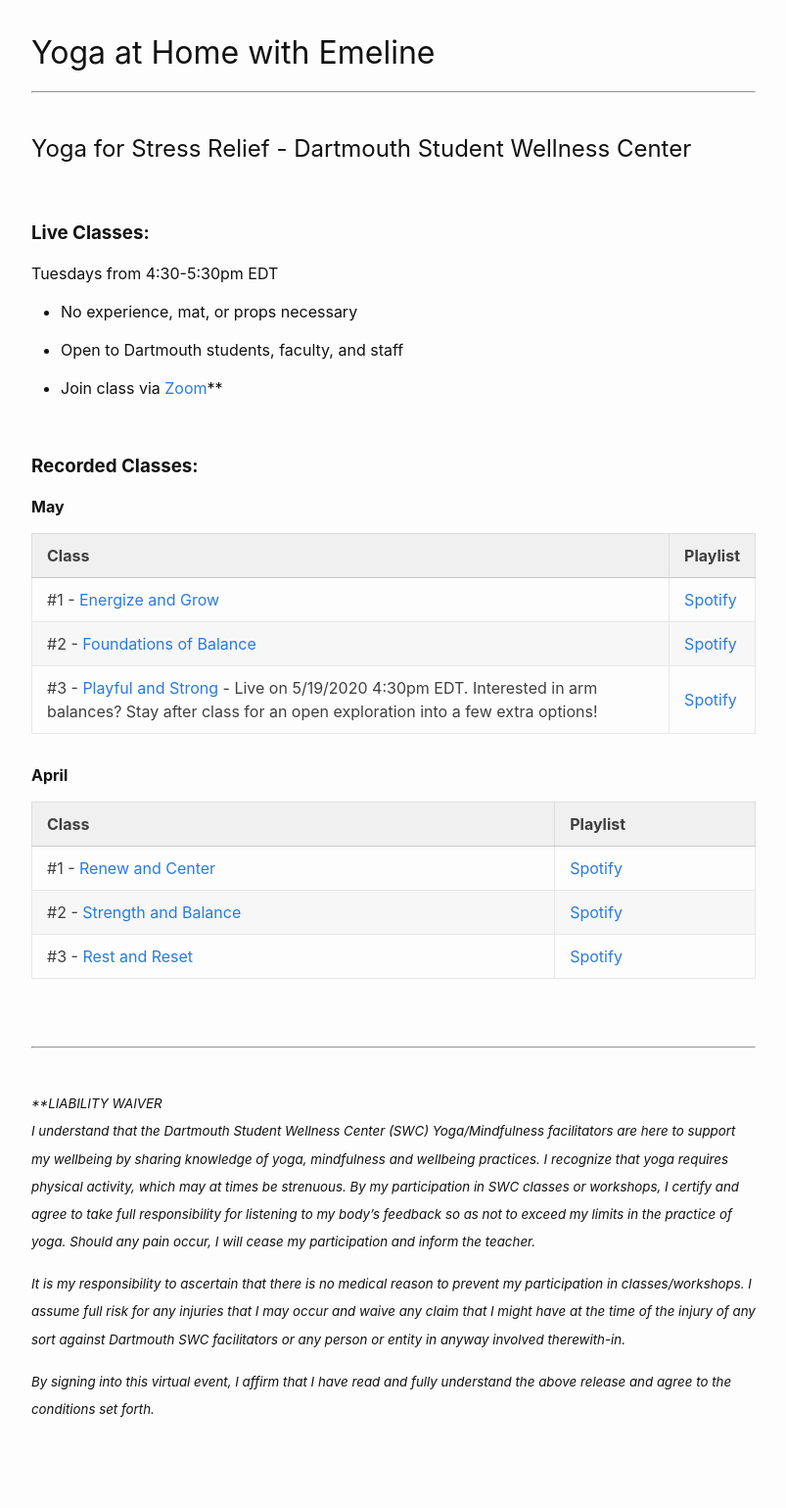
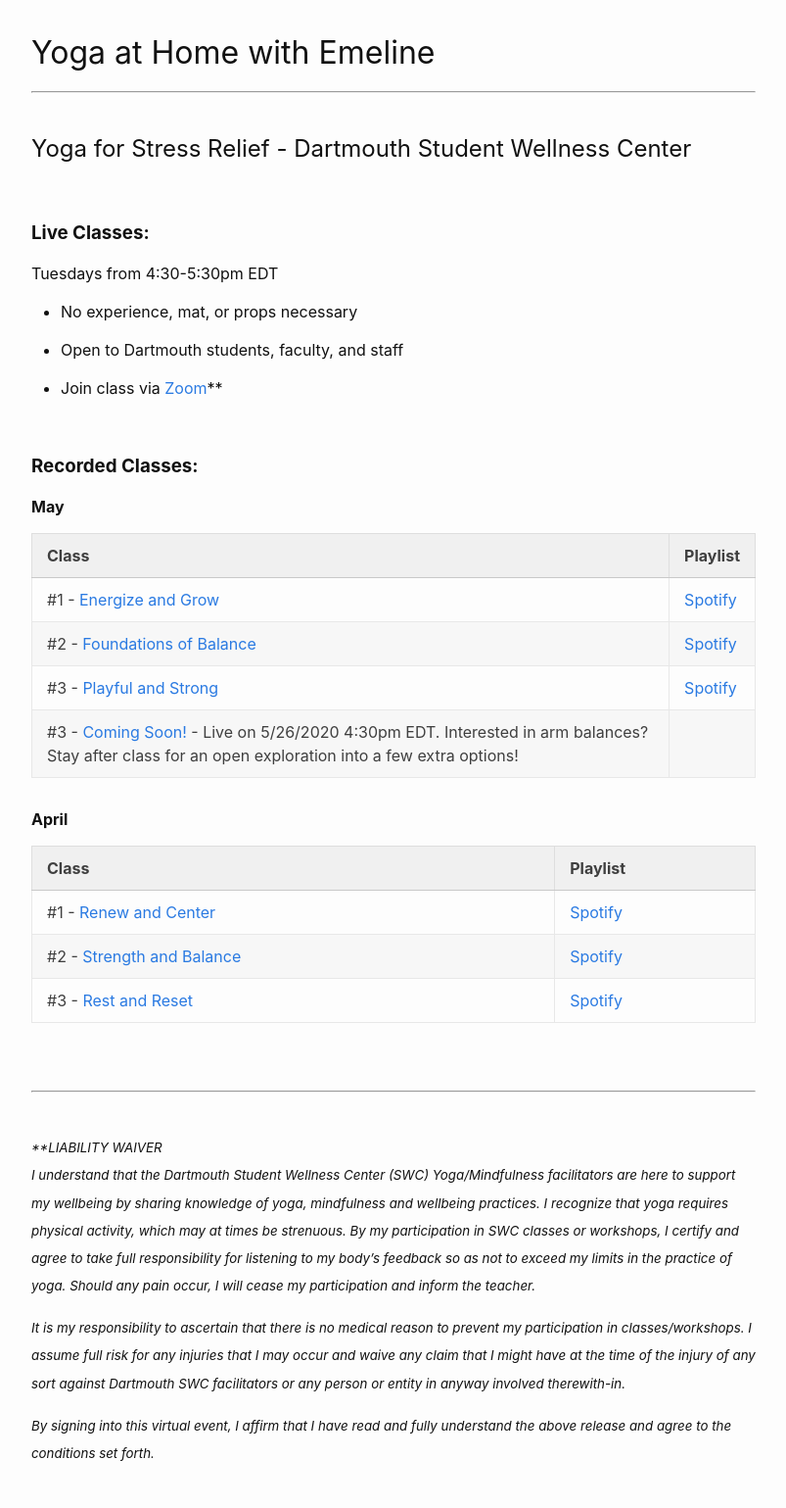
Before and after one commit to emelineclarke/yoga, a Jekyll site: the page built from index.markdown, in a window 1280 px wide. Shown: the whole page at 98% size, without its empty margins (238-1041 px from the left). Built offline with Jekyll 4.4.1, drawn with Linux system fonts in a browser that asks for light colours; before the commit the page ends 1494 px from its top, so only the background shows below that.

Commit message:
add today's class

```diff
--- a/index.markdown
+++ b/index.markdown
@@ -26,7 +26,8 @@ Tuesdays from 4:30-5:30pm EDT
 |:------------- |:-------------|
 | #1 - [Energize and Grow](https://dartmouth.zoom.us/rec/share/6e0qdJbvyzhOYIXL0wacXKc4WbTKX6a8gXAZrPYJmh0-GPkWMmgqFChBuKPIK0kw)      | [Spotify](https://open.spotify.com/playlist/3y52hWEOUgObBKbGFV6m40?si=TqeBb2qQRvmtipo2fdyZ5A) |
 | #2 - [Foundations of Balance](https://dartmouth.zoom.us/rec/share/u5JMPqCz539Lb9L_sHvzfacFRK_peaa81ylL8vZfmRvJV_-5l7rvTPthJ56TpDRa)      | [Spotify](https://open.spotify.com/playlist/5n77zubagrCVy6WPqyAatf?si=zi8eCd9VQ7a6ICWeuyt5-A)      |
-| #3 - [Playful and Strong](https://dartmouth.zoom.us/j/757625459/) - Live on 5/19/2020 4:30pm EDT. Interested in arm balances? Stay after class for an open exploration into a few extra options! | [Spotify](https://open.spotify.com/playlist/2cOqkSL9Z6miFCQ2lLC9EY?si=aResM8pjSv6qZSisTGjp_w)      |
+| #3 - [Playful and Strong](https://dartmouth.zoom.us/rec/share/ytdrCun-yFlOWYn1xmDhAJYuFI7rT6a8gyYf_KdZn9Nl0nGKzR4sMn7-SsavoyA)  | [Spotify](https://open.spotify.com/playlist/2cOqkSL9Z6miFCQ2lLC9EY?si=aResM8pjSv6qZSisTGjp_w)      |
+| #3 - [Coming Soon!](https://dartmouth.zoom.us/j/757625459/) - Live on 5/26/2020 4:30pm EDT. Interested in arm balances? Stay after class for an open exploration into a few extra options! |     |
 
 <!---
 - [5/05/2020](https://dartmouth.zoom.us/rec/share/6e0qdJbvyzhOYIXL0wacXKc4WbTKX6a8gXAZrPYJmh0-GPkWMmgqFChBuKPIK0kw) - [Playlist](https://open.spotify.com/playlist/3y52hWEOUgObBKbGFV6m40?si=TqeBb2qQRvmtipo2fdyZ5A) - Energize and Grow
```
